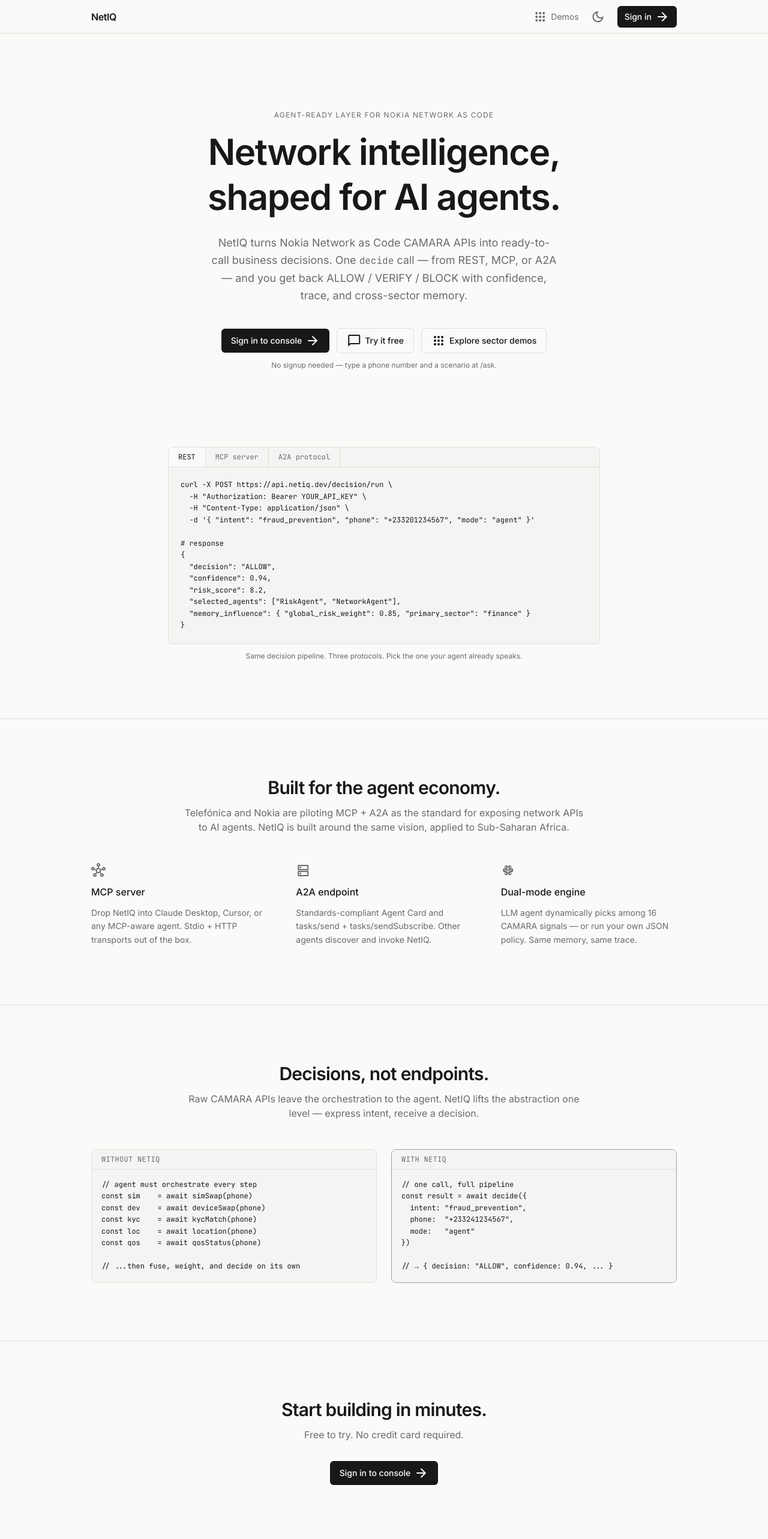
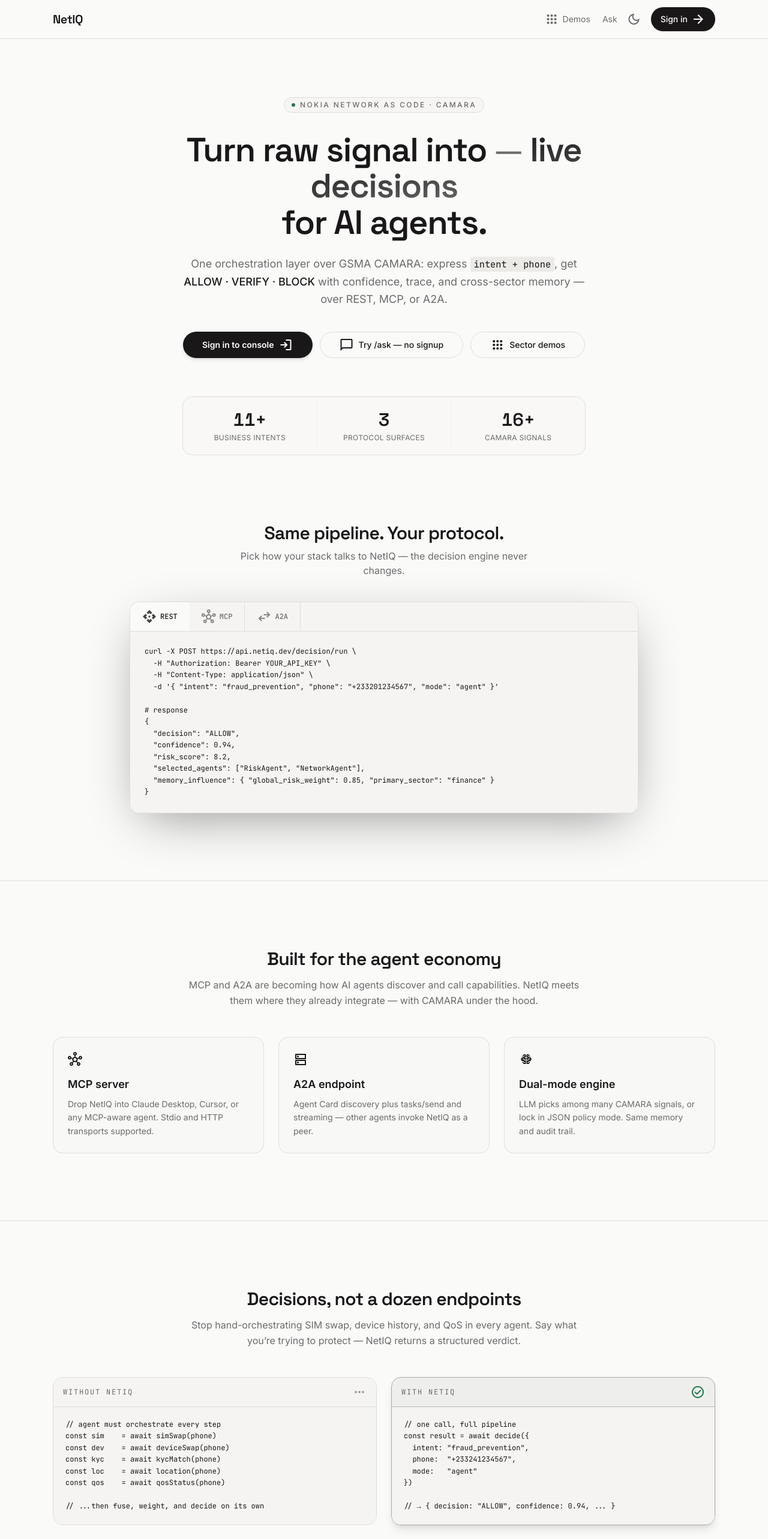
Before and after one commit to shaphat-codes/netiq, a Next.js app in the folder web/: page / in a window 1280 px wide. Shown: the top 2566 px of the page at 60% size. Built offline with nearby package versions, Linux system fonts and the light colour scheme; no server answers.

Commit message:
landing page update

```diff
--- a/web/app/page.tsx
+++ b/web/app/page.tsx
@@ -53,166 +53,221 @@
     }
   }'`;
 
+const STATS = [
+  { value: "11+", label: "business intents" },
+  { value: "3", label: "protocol surfaces" },
+  { value: "16+", label: "CAMARA signals" },
+];
+
 export default function Home() {
   const [tab, setTab] = useState<Tab>("rest");
 
   return (
     <div className="bg-background text-on-background min-h-screen">
-      <nav className="bg-background border-outline-variant fixed top-0 z-50 h-14 w-full border-b">
-        <div className="mx-auto flex h-full max-w-5xl items-center justify-between px-6">
-          <Link href="/" className="text-on-surface text-base font-semibold tracking-tight">
+      <nav className="border-outline-variant bg-background/75 supports-[backdrop-filter]:bg-background/60 fixed top-0 z-50 w-full border-b backdrop-blur-md">
+        <div className="mx-auto flex h-14 max-w-6xl items-center justify-between px-5 sm:h-16 sm:px-6">
+          <Link
+            href="/"
+            className="font-[family-name:'Space_Grotesk'] text-on-surface text-lg font-semibold tracking-tight sm:text-xl"
+          >
             NetIQ
           </Link>
-          <div className="flex items-center gap-4">
+          <div className="flex items-center gap-2 sm:gap-3">
             <Link
               href="/demo"
-              className="text-on-surface-variant hover:text-on-surface hidden items-center gap-1.5 text-sm transition-colors sm:inline-flex"
+              className="text-on-surface-variant hover:text-on-surface hidden items-center gap-1.5 rounded-lg px-2 py-1.5 text-sm transition-colors sm:inline-flex"
             >
-              <span className="material-symbols-outlined text-[16px] leading-none">apps</span>
+              <span className="material-symbols-outlined text-[18px] leading-none">apps</span>
               Demos
+            </Link>
+            <Link
+              href="/ask"
+              className="text-on-surface-variant hover:text-on-surface hidden text-sm transition-colors md:inline"
+            >
+              Ask
             </Link>
             <ThemeToggle />
             <Link
               href="/login"
-              className="bg-primary text-on-primary hover:opacity-90 inline-flex items-center gap-1.5 rounded-md px-3 py-1.5 text-sm font-medium transition-opacity"
+              className="bg-primary text-on-primary hover:opacity-92 inline-flex items-center gap-1.5 rounded-full px-4 py-2 text-sm font-medium shadow-sm transition-opacity"
             >
               Sign in
-              <span className="material-symbols-outlined text-[14px] leading-none">arrow_forward</span>
+              <span className="material-symbols-outlined text-[16px] leading-none">arrow_forward</span>
             </Link>
           </div>
         </div>
       </nav>
 
-      <main className="pt-14">
+      <main className="pt-14 sm:pt-16">
         {/* Hero */}
-        <section className="mx-auto max-w-3xl px-6 py-32 text-center">
-          <p className="text-on-surface-variant text-xs uppercase tracking-widest">
-            Agent-ready layer for Nokia Network as Code
+        <section className="relative overflow-hidden px-5 pb-20 pt-16 sm:px-6 sm:pb-28 sm:pt-20 md:pt-24">
+          <div
+            className="pointer-events-none absolute inset-0 -z-10"
+            aria-hidden
+          >
+            <div className="bg-primary/8 absolute -left-1/4 top-0 h-[420px] w-[70%] rounded-full blur-[100px] sm:h-[520px]" />
+            <div className="bg-on-surface-variant/15 absolute -right-1/4 top-24 h-[320px] w-[55%] rounded-full blur-[90px]" />
+            <div
+              className="absolute inset-0 opacity-[0.35] dark:opacity-[0.22]"
+              style={{
+                backgroundImage: `linear-gradient(var(--color-outline-variant) 1px, transparent 1px),
+                  linear-gradient(90deg, var(--color-outline-variant) 1px, transparent 1px)`,
+                backgroundSize: "48px 48px",
+              }}
+            />
+          </div>
+
+          <div className="mx-auto max-w-4xl text-center">
+            <p className="text-on-surface-variant inline-flex items-center gap-2 rounded-full border border-outline-variant bg-surface-container-low/80 px-3 py-1 text-[11px] font-medium uppercase tracking-[0.2em] backdrop-blur-sm sm:text-xs">
+              <span className="bg-success h-1.5 w-1.5 shrink-0 rounded-full" aria-hidden />
+              Nokia Network as Code · CAMARA
             </p>
-          <h1 className="text-on-surface mt-4 text-5xl font-semibold leading-tight tracking-tight md:text-6xl">
-            Network intelligence,
+            <h1 className="font-[family-name:'Space_Grotesk'] text-on-surface mt-8 text-[2.35rem] font-semibold leading-[1.08] tracking-tight sm:text-5xl md:text-6xl lg:text-[3.5rem]">
+              Turn raw signal into
+              <span className="text-on-surface-variant font-normal"> — </span>
+              <span className="from-on-surface to-on-surface-variant bg-gradient-to-br bg-clip-text text-transparent">
+                live decisions
+              </span>
               <br />
-            shaped for AI agents.
+              for AI agents.
             </h1>
-          <p className="text-on-surface-variant mx-auto mt-6 max-w-xl text-lg leading-relaxed">
-            NetIQ turns Nokia Network as Code CAMARA APIs into ready-to-call business
-            decisions. One <code className="font-mono text-base">decide</code> call —
-            from REST, MCP, or A2A — and you get back ALLOW / VERIFY / BLOCK with
-            confidence, trace, and cross-sector memory.
+            <p className="text-on-surface-variant mx-auto mt-6 max-w-2xl text-base leading-relaxed sm:text-lg">
+              One orchestration layer over GSMA CAMARA: express{" "}
+              <code className="bg-surface-container-high text-on-surface rounded px-1.5 py-0.5 font-mono text-[0.85em]">
+                intent + phone
+              </code>
+              , get{" "}
+              <span className="text-on-surface font-medium">ALLOW · VERIFY · BLOCK</span> with confidence, trace, and
+              cross-sector memory — over REST, MCP, or A2A.
             </p>
-          <div className="mt-10 flex flex-wrap items-center justify-center gap-3">
+
+            <div className="mt-10 flex flex-col items-center justify-center gap-3 sm:flex-row sm:flex-wrap">
               <Link
                 href="/login"
-              className="bg-primary text-on-primary hover:opacity-90 inline-flex items-center gap-1.5 rounded-md px-4 py-2 text-sm font-medium transition-opacity"
+                className="bg-primary text-on-primary hover:opacity-92 inline-flex min-h-11 w-full items-center justify-center gap-2 rounded-full px-8 text-sm font-semibold shadow-md transition-opacity sm:w-auto sm:min-w-[200px]"
               >
                 Sign in to console
-              <span className="material-symbols-outlined text-[16px] leading-none">arrow_forward</span>
+                <span className="material-symbols-outlined text-[18px] leading-none">login</span>
               </Link>
               <Link
                 href="/ask"
-              className="border-outline-variant text-on-surface hover:bg-surface-container-low inline-flex items-center gap-1.5 rounded-md border px-4 py-2 text-sm font-medium transition-colors"
+                className="border-outline-variant text-on-surface hover:bg-surface-container-low inline-flex min-h-11 w-full items-center justify-center gap-2 rounded-full border bg-transparent px-8 text-sm font-medium transition-colors sm:w-auto"
               >
-              <span className="material-symbols-outlined text-[16px] leading-none">chat_bubble</span>
-              Try it free
+                <span className="material-symbols-outlined text-[18px] leading-none">chat_bubble</span>
+                Try /ask — no signup
               </Link>
               <Link
                 href="/demo"
-              className="border-outline-variant text-on-surface hover:bg-surface-container-low inline-flex items-center gap-1.5 rounded-md border px-4 py-2 text-sm font-medium transition-colors"
+                className="border-outline-variant text-on-surface hover:bg-surface-container-low inline-flex min-h-11 w-full items-center justify-center gap-2 rounded-full border px-8 text-sm font-medium transition-colors sm:w-auto"
               >
-              <span className="material-symbols-outlined text-[16px] leading-none">apps</span>
-              Explore sector demos
+                <span className="material-symbols-outlined text-[18px] leading-none">apps</span>
+                Sector demos
               </Link>
             </div>
-          <p className="text-on-surface-variant mt-3 text-xs">
-            No signup needed — type a phone number and a scenario at{" "}
-            <Link href="/ask" className="hover:text-on-surface underline-offset-2 hover:underline">
-              /ask
-            </Link>
-            .
-          </p>
+
+            <dl className="border-outline-variant bg-surface-container-low/50 mx-auto mt-14 grid max-w-2xl grid-cols-3 gap-px overflow-hidden rounded-2xl border sm:mt-16">
+              {STATS.map((s) => (
+                <div
+                  key={s.label}
+                  className="bg-background/60 px-3 py-4 text-center backdrop-blur-[2px] sm:px-5 sm:py-5"
+                >
+                  <dt className="sr-only">{s.label}</dt>
+                  <dd className="font-[family-name:'Space_Grotesk'] text-on-surface text-2xl font-semibold tabular-nums sm:text-3xl">
+                    {s.value}
+                  </dd>
+                  <div className="text-on-surface-variant mt-1 text-[10px] uppercase tracking-wide sm:text-xs">{s.label}</div>
+                </div>
+              ))}
+            </dl>
+          </div>
         </section>
 
-        {/* Code preview with tabs */}
-        <section className="mx-auto max-w-3xl px-6 pb-24">
-          <div className="border-outline-variant overflow-hidden rounded-lg border">
-            <div className="border-outline-variant bg-surface-container-low flex items-center border-b">
+        {/* Code preview */}
+        <section className="mx-auto max-w-4xl px-5 pb-20 sm:px-6 sm:pb-28">
+          <div className="mb-8 text-center sm:mb-10">
+            <h2 className="font-[family-name:'Space_Grotesk'] text-on-surface text-2xl font-semibold tracking-tight sm:text-3xl">
+              Same pipeline. Your protocol.
+            </h2>
+            <p className="text-on-surface-variant mx-auto mt-2 max-w-lg text-sm sm:text-base">
+              Pick how your stack talks to NetIQ — the decision engine never changes.
+            </p>
+          </div>
+          <div className="border-outline-variant shadow-[0_24px_80px_-24px_rgba(0,0,0,0.45)] overflow-hidden rounded-2xl border">
+            <div className="border-outline-variant bg-surface-container-low flex flex-wrap items-center gap-1 border-b p-2 sm:gap-0 sm:p-0">
               {(
                 [
-                  { id: "rest", label: "REST" },
-                  { id: "mcp", label: "MCP server" },
-                  { id: "a2a", label: "A2A protocol" },
-                ] as { id: Tab; label: string }[]
+                  { id: "rest" as const, label: "REST", icon: "api" },
+                  { id: "mcp" as const, label: "MCP", icon: "hub" },
+                  { id: "a2a" as const, label: "A2A", icon: "swap_horiz" },
+                ] as const
               ).map((t) => (
                 <button
                   key={t.id}
                   type="button"
                   onClick={() => setTab(t.id)}
-                  className={`border-r border-outline-variant px-4 py-2 font-mono text-xs transition-colors ${
+                  className={`flex flex-1 items-center justify-center gap-1.5 rounded-lg px-3 py-2.5 font-mono text-xs font-medium transition-all sm:flex-none sm:rounded-none sm:px-5 sm:py-3 ${
                     tab === t.id
-                      ? "text-on-surface bg-background"
-                      : "text-on-surface-variant hover:text-on-surface"
+                      ? "bg-background text-on-surface shadow-sm sm:shadow-none"
+                      : "text-on-surface-variant hover:text-on-surface sm:border-r sm:border-outline-variant"
                   }`}
                 >
+                  <span className="material-symbols-outlined text-[16px] opacity-80">{t.icon}</span>
                   {t.label}
                 </button>
               ))}
             </div>
-            <pre className="bg-surface-container-low text-on-surface overflow-x-auto p-5 font-mono text-xs leading-relaxed">
+            <pre className="bg-surface-container-low text-on-surface max-h-[min(420px,55vh)] overflow-x-auto overflow-y-auto p-5 font-mono text-[11px] leading-relaxed sm:p-6 sm:text-xs">
               {tab === "rest" ? REST_SNIPPET : tab === "mcp" ? MCP_SNIPPET : A2A_SNIPPET}
             </pre>
           </div>
-          <p className="text-on-surface-variant mt-3 text-center text-xs">
-            Same decision pipeline. Three protocols. Pick the one your agent already
-            speaks.
-          </p>
         </section>
 
-        {/* Three-up features */}
+        {/* Features */}
         <section className="border-outline-variant border-t">
-          <div className="mx-auto max-w-5xl px-6 py-24">
+          <div className="mx-auto max-w-6xl px-5 py-20 sm:px-6 sm:py-28">
             <div className="mx-auto max-w-2xl text-center">
-              <h2 className="text-on-surface text-3xl font-semibold tracking-tight">
-                Built for the agent economy.
+              <h2 className="font-[family-name:'Space_Grotesk'] text-on-surface text-2xl font-semibold tracking-tight sm:text-3xl">
+                Built for the agent economy
               </h2>
-              <p className="text-on-surface-variant mt-3 text-base">
-                Telefónica and Nokia are piloting MCP + A2A as the standard for
-                exposing network APIs to AI agents. NetIQ is built around the
-                same vision, applied to Sub-Saharan Africa.
+              <p className="text-on-surface-variant mt-3 text-base leading-relaxed">
+                MCP and A2A are becoming how AI agents discover and call capabilities. NetIQ meets them where they
+                already integrate — with CAMARA under the hood.
               </p>
             </div>
-            <div className="mt-12 grid grid-cols-1 gap-x-12 gap-y-12 md:grid-cols-3">
+            <div className="mt-12 grid gap-4 sm:grid-cols-2 lg:grid-cols-3 lg:gap-6">
               <Feature
                 icon="hub"
                 title="MCP server"
-                body="Drop NetIQ into Claude Desktop, Cursor, or any MCP-aware agent. Stdio + HTTP transports out of the box."
+                body="Drop NetIQ into Claude Desktop, Cursor, or any MCP-aware agent. Stdio and HTTP transports supported."
               />
               <Feature
                 icon="dns"
                 title="A2A endpoint"
-                body="Standards-compliant Agent Card and tasks/send + tasks/sendSubscribe. Other agents discover and invoke NetIQ."
+                body="Agent Card discovery plus tasks/send and streaming — other agents invoke NetIQ as a peer."
               />
               <Feature
                 icon="network_intelligence"
                 title="Dual-mode engine"
-                body="LLM agent dynamically picks among 16 CAMARA signals — or run your own JSON policy. Same memory, same trace."
+                body="LLM picks among many CAMARA signals, or lock in JSON policy mode. Same memory and audit trail."
+                className="sm:col-span-2 lg:col-span-1"
               />
             </div>
           </div>
         </section>
 
-        {/* Granularity comparison */}
+        {/* Compare */}
         <section className="border-outline-variant border-t">
-          <div className="mx-auto max-w-5xl px-6 py-24">
+          <div className="mx-auto max-w-6xl px-5 py-20 sm:px-6 sm:py-28">
             <div className="mx-auto max-w-2xl text-center">
-              <h2 className="text-on-surface text-3xl font-semibold tracking-tight">
-                Decisions, not endpoints.
+              <h2 className="font-[family-name:'Space_Grotesk'] text-on-surface text-2xl font-semibold tracking-tight sm:text-3xl">
+                Decisions, not a dozen endpoints
               </h2>
-              <p className="text-on-surface-variant mt-3 text-base">
-                Raw CAMARA APIs leave the orchestration to the agent. NetIQ lifts
-                the abstraction one level — express intent, receive a decision.
+              <p className="text-on-surface-variant mt-3 text-base leading-relaxed">
+                Stop hand-orchestrating SIM swap, device history, and QoS in every agent. Say what you’re trying to
+                protect — NetIQ returns a structured verdict.
               </p>
             </div>
-            <div className="mt-12 grid grid-cols-1 gap-6 md:grid-cols-2">
+            <div className="mt-12 grid gap-6 md:grid-cols-2">
               <CompareCard
                 label="Without NetIQ"
                 tone="muted"
@@ -242,32 +297,53 @@
         </section>
 
         {/* CTA */}
-        <section className="border-outline-variant border-t">
-          <div className="mx-auto max-w-3xl px-6 py-24 text-center">
-            <h2 className="text-on-surface text-3xl font-semibold tracking-tight">
-              Start building in minutes.
+        <section className="px-5 pb-20 sm:px-6 sm:pb-28">
+          <div className="border-outline-variant bg-surface-container-low/80 relative mx-auto max-w-4xl overflow-hidden rounded-3xl border px-6 py-14 text-center sm:px-10 sm:py-16">
+            <div
+              className="pointer-events-none absolute inset-0 opacity-40"
+              aria-hidden
+              style={{
+                background:
+                  "radial-gradient(ellipse 80% 60% at 50% 100%, var(--color-primary) 0%, transparent 55%)",
+              }}
+            />
+            <div className="relative">
+              <h2 className="font-[family-name:'Space_Grotesk'] text-on-surface text-2xl font-semibold tracking-tight sm:text-3xl">
+                Open the console in one click
               </h2>
-            <p className="text-on-surface-variant mt-3 text-base">
-              Free to try. No credit card required.
+              <p className="text-on-surface-variant mx-auto mt-3 max-w-md text-sm sm:text-base">
+                Shared demo workspace — explore API keys, policies, simulator, and docs with no separate signup.
               </p>
               <Link
                 href="/login"
-              className="bg-primary text-on-primary hover:opacity-90 mt-8 inline-flex items-center gap-1.5 rounded-md px-4 py-2 text-sm font-medium transition-opacity"
+                className="bg-primary text-on-primary hover:opacity-92 mt-8 inline-flex items-center gap-2 rounded-full px-8 py-3 text-sm font-semibold shadow-md transition-opacity"
               >
-              Sign in to console
-              <span className="material-symbols-outlined text-[16px] leading-none">arrow_forward</span>
+                Continue as demo user
+                <span className="material-symbols-outlined text-[18px] leading-none">arrow_forward</span>
               </Link>
+            </div>
           </div>
         </section>
 
         <footer className="border-outline-variant border-t">
-          <div className="text-on-surface-variant mx-auto flex max-w-5xl flex-col items-center justify-between gap-3 px-6 py-8 text-xs sm:flex-row">
-            <span>© {new Date().getFullYear()} NetIQ.</span>
-            <div className="flex gap-6">
+          <div className="text-on-surface-variant mx-auto flex max-w-6xl flex-col items-center justify-between gap-6 px-5 py-10 text-xs sm:flex-row sm:px-6">
+            <span className="font-[family-name:'Space_Grotesk'] text-on-surface text-sm font-medium">
+              © {new Date().getFullYear()} NetIQ
+            </span>
+            <nav className="flex flex-wrap justify-center gap-x-6 gap-y-2">
+              <Link href="/ask" className="hover:text-on-surface transition-colors">
+                Ask
+              </Link>
+              <Link href="/demo" className="hover:text-on-surface transition-colors">
+                Demos
+              </Link>
               <Link href="/login" className="hover:text-on-surface transition-colors">
-                Sign in
+                Console
               </Link>
-            </div>
+              <Link href="/console/docs" className="hover:text-on-surface transition-colors">
+                API docs
+              </Link>
+            </nav>
           </div>
         </footer>
       </main>
@@ -275,12 +351,26 @@
   );
 }
 
-function Feature({ icon, title, body }: { icon: string; title: string; body: string }) {
+function Feature({
+  icon,
+  title,
+  body,
+  className = "",
+}: {
+  icon: string;
+  title: string;
+  body: string;
+  className?: string;
+}) {
   return (
-    <div className="space-y-3">
-      <span className="text-on-surface-variant material-symbols-outlined text-[20px] leading-none">{icon}</span>
-      <h3 className="text-on-surface text-base font-medium">{title}</h3>
-      <p className="text-on-surface-variant text-sm leading-relaxed">{body}</p>
+    <div
+      className={`border-outline-variant bg-surface-container-low/40 hover:border-outline group rounded-2xl border p-6 transition-colors hover:bg-surface-container-low/70 ${className}`}
+    >
+      <span className="text-primary material-symbols-outlined mb-4 block text-[28px] leading-none transition-transform group-hover:scale-105">
+        {icon}
+      </span>
+      <h3 className="text-on-surface text-lg font-semibold">{title}</h3>
+      <p className="text-on-surface-variant mt-2 text-sm leading-relaxed">{body}</p>
     </div>
   );
 }
@@ -296,16 +386,31 @@
 }) {
   return (
     <div
-      className={`overflow-hidden rounded-lg border ${
-        tone === "primary" ? "border-primary/40" : "border-outline-variant"
+      className={`overflow-hidden rounded-2xl border transition-shadow ${
+        tone === "primary"
+          ? "border-primary/35 shadow-[0_0_0_1px_var(--color-primary-container)] shadow-lg"
+          : "border-outline-variant"
       }`}
     >
-      <div className="border-outline-variant bg-surface-container-low flex items-center justify-between border-b px-4 py-2">
-        <span className="text-on-surface-variant font-mono text-xs uppercase tracking-wide">
+      <div
+        className={`flex items-center justify-between border-b px-4 py-3 ${
+          tone === "primary" ? "border-primary/25 bg-primary/5" : "border-outline-variant bg-surface-container-low"
+        }`}
+      >
+        <span className="text-on-surface-variant font-mono text-[10px] uppercase tracking-[0.15em] sm:text-xs">
           {label}
         </span>
+        {tone === "primary" ? (
+          <span className="material-symbols-outlined text-success text-[18px]" aria-hidden>
+            check_circle
+          </span>
+        ) : (
+          <span className="material-symbols-outlined text-on-surface-variant/60 text-[18px]" aria-hidden>
+            more_horiz
+          </span>
+        )}
       </div>
-      <pre className="bg-surface-container-low text-on-surface overflow-x-auto p-4 font-mono text-xs leading-relaxed">
+      <pre className="bg-surface-container-low text-on-surface max-h-[280px] overflow-x-auto overflow-y-auto p-4 font-mono text-[11px] leading-relaxed sm:p-5 sm:text-xs">
         {code}
       </pre>
     </div>
```
Lines whose indentation alone changed are shown as unchanged.
